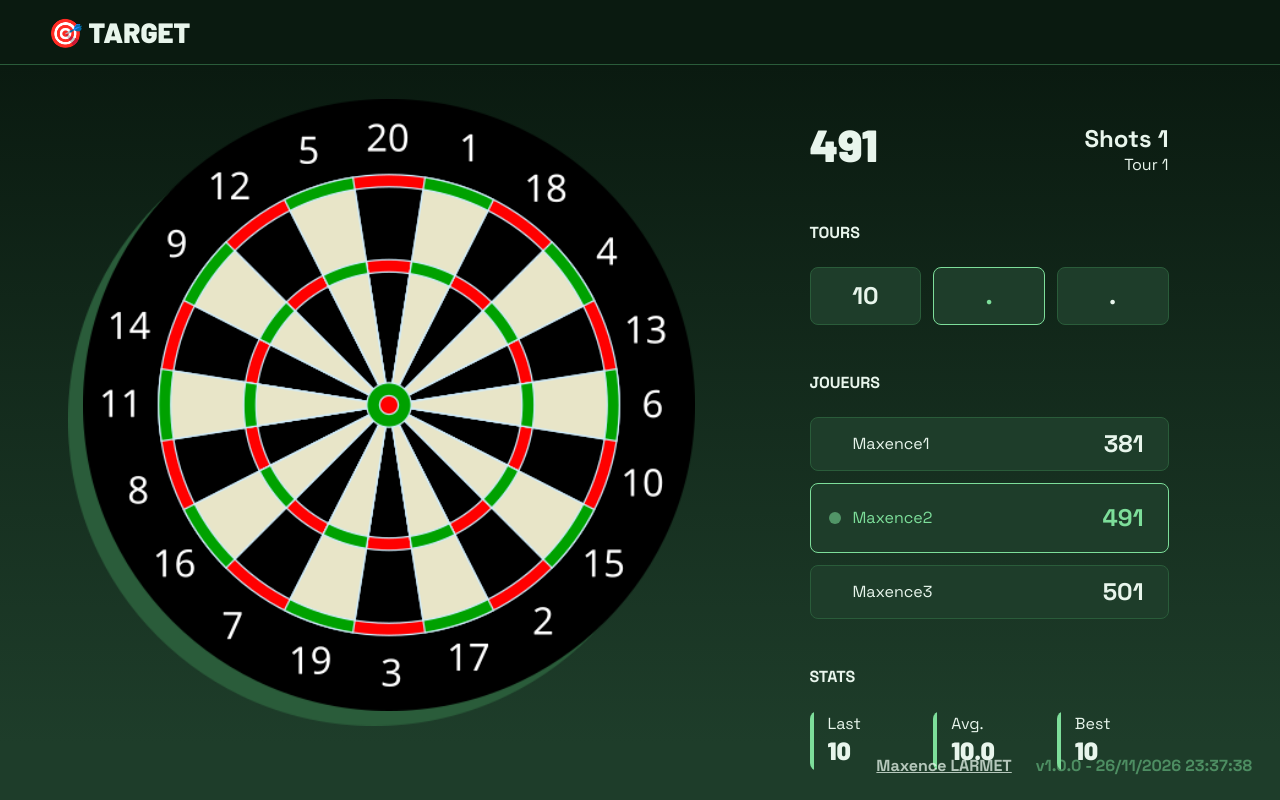
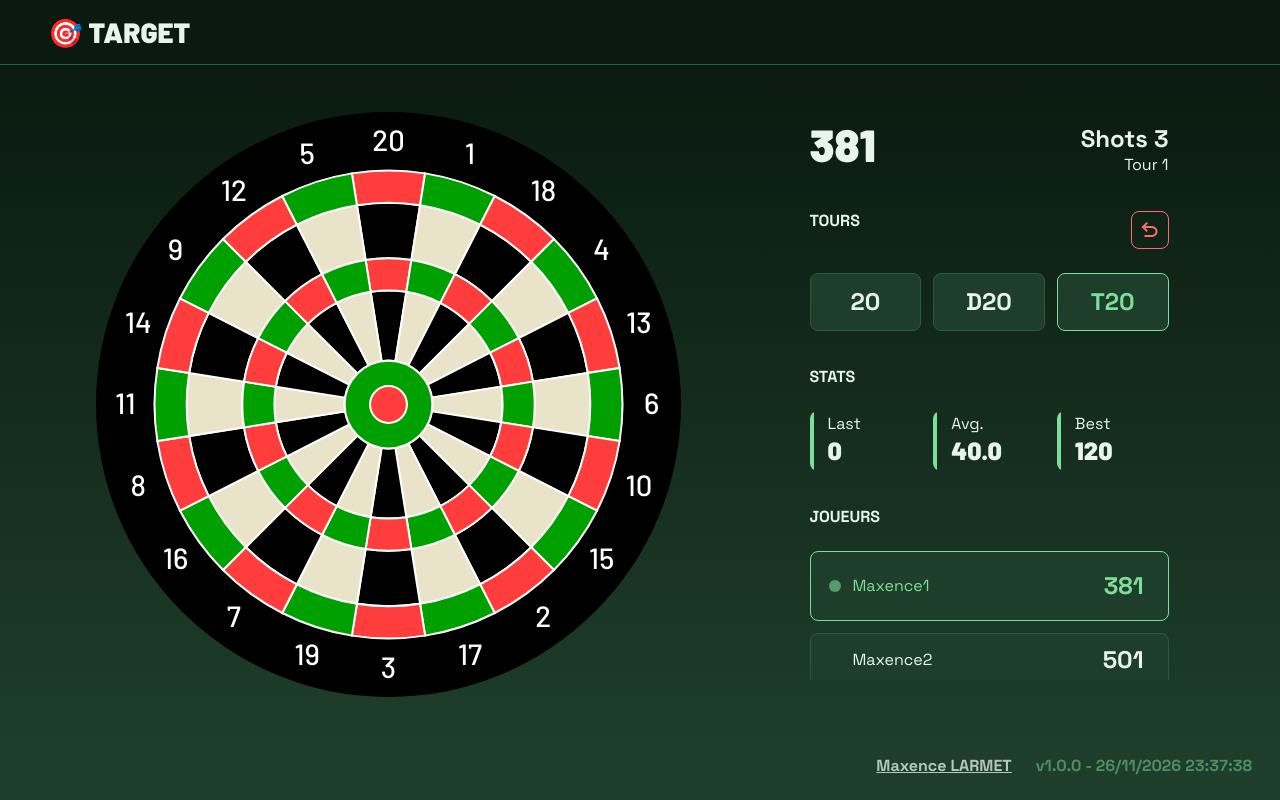
Before and after one commit to mlarmet/target, a React (Vite) app: page /target/game in a window 1280 px wide. Built offline with nearby package versions, Linux system fonts and the light colour scheme.

Commit message:
Link darkboard comp with game store

```diff
--- a/src/App.scss
+++ b/src/App.scss
@@ -1,5 +1,7 @@
 main {
 	position: relative;
+
+	overflow: hidden;
 
 	display: flex;
 	align-items: center;
--- a/src/App.tsx
+++ b/src/App.tsx
@@ -1,5 +1,5 @@
 import { lazy, Suspense, useEffect } from "react";
-import { Route, BrowserRouter as Router, Routes } from "react-router-dom";
+import { Navigate, Route, BrowserRouter as Router, Routes } from "react-router-dom";
 
 import Loading from "@/views/Loading/Loading";
 
@@ -21,6 +21,8 @@ const App = () => {
 					<Route path="/" element={<Home />} />
 					<Route path="/setup" element={<Setup />} />
 					<Route path="/game" element={<Game />} />
+					{/* Fallback => go to home */}
+					<Route path="*" element={<Navigate replace to="/" />} />
 				</Routes>
 			</Suspense>
 		</Router>
--- a/src/components/DartBoard/DartBoard.scss
+++ b/src/components/DartBoard/DartBoardComp.scss
@@ -1,5 +1,6 @@
 #board-container {
-	width: 50%;
+	width: 100%;
+	height: 100%;
 
 	display: flex;
 	align-items: center;
--- a/src/components/DartBoard/DartBoard.tsx
+++ b/src/components/DartBoard/DartBoardComp.tsx
@@ -1,17 +1,30 @@
-import { useEffect, useRef } from "react";
+import { useEffect, useRef, useState } from "react";
 
 import DartBoard from "@/game/DartBoard";
 
-import "./DartBoard.scss";
+import { useGameStore } from "@/store/game.store";
+import "./DartBoardComp.scss";
 
-export default function DartBoardComponent() {
+export default function DartBoardComp() {
 	const canvasRef = useRef<HTMLCanvasElement>(null);
+	const [dashBoard, setDashBoard] = useState<DartBoard | null>(null);
+
+	const currentPlayer = useGameStore((state) => state.currentPlayer);
+
+	useEffect(() => {
+		if (!canvasRef.current || !dashBoard) return;
+
+		// Reset selected segment on player change and redraw
+		dashBoard.redraw();
+	}, [currentPlayer]);
 
 	useEffect(() => {
 		if (!canvasRef.current) return;
 
 		const dashBoard = new DartBoard();
 		dashBoard.init(canvasRef.current);
+
+		setDashBoard(dashBoard);
 
 		window.addEventListener("resize", dashBoard.resize);
 		window.addEventListener("scroll", dashBoard.resize);
--- a/src/game/DartBoard.ts
+++ b/src/game/DartBoard.ts
@@ -1,3 +1,5 @@
+import { GameEngine } from "./GameEngine";
+
 const SEGMENTS = [20, 1, 18, 4, 13, 6, 10, 15, 2, 17, 3, 19, 7, 16, 8, 11, 14, 9, 12, 5];
 
 const RING_SIZE = 0.11;
@@ -35,7 +37,7 @@ export default class DartBoard {
 
 	constructor() {
 		this.size = 1;
-		this.selectedSegment = { value: 20, multiplier: 1 /*x: 180, y: 210*/ };
+		this.selectedSegment = { value: -1, multiplier: 1 };
 
 		this.colors = {
 			selected: "",
@@ -93,6 +95,8 @@ export default class DartBoard {
 
 		this.selectedSegment = res; //{ value: res.value, multiplier: res.multiplier, x: nx, y: ny };
 
+		GameEngine.shot(res);
+
 		this.draw();
 	};
 
@@ -107,17 +111,14 @@ export default class DartBoard {
 		if (angle < 0) angle += Math.PI * 2;
 
 		const segmentIndex = Math.floor(angle / angleStep) % SEGMENTS.length;
-		let value = SEGMENTS[segmentIndex];
+		const value = SEGMENTS[segmentIndex];
 		let multiplier: 1 | 1.5 | 2 | 3 = 1;
 
-		if (r >= rTripleOuter && r <= rDoubleInner) multiplier = 1.5;
-		else if (r <= rBullInner) {
-			value = 25;
-			multiplier = 2;
-		} else if (r <= rBullOuter) {
-			value = 25;
-			multiplier = 1;
-		} else if (r >= rTripleInner && r <= rTripleOuter) multiplier = 3;
+		if (r >= rDoubleOuter) return { value: 0, multiplier: 1 };
+		else if (r >= rTripleOuter && r <= rDoubleInner) multiplier = 1.5;
+		else if (r <= rBullInner) return { value: 25, multiplier: 2 };
+		else if (r <= rBullOuter) return { value: 25, multiplier: 1 };
+		else if (r >= rTripleInner && r <= rTripleOuter) multiplier = 3;
 		else if (r >= rDoubleInner && r <= rDoubleOuter) multiplier = 2;
 
 		return { value, multiplier };
@@ -212,6 +213,11 @@ export default class DartBoard {
 		};
 	}
 
+	redraw() {
+		this.selectedSegment = { value: -1, multiplier: 1 };
+		this.draw();
+	}
+
 	draw() {
 		if (!this.canvas || !this.ctx) return;
 
--- a/src/game/GameEngine.ts
+++ b/src/game/GameEngine.ts
@@ -30,7 +30,9 @@ export class GameEngine {
 			const playerScore = [...(p.score[gameState.turn - 1] || [])];
 			playerScore.push(segment);
 
-			if (playerScore.length === 3) GameEngine.nextPlayer();
+			if (playerScore.length === 3) {
+				setTimeout(() => GameEngine.nextPlayer(), 1500);
+			}
 
 			return {
 				...p,
@@ -43,4 +45,52 @@ export class GameEngine {
 
 		gameState.setPlayers(updatedPlayers);
 	}
+
+	private static removeCurrentPlayerLastShot() {
+		const gameState = useGameStore.getState();
+
+		const updatedPlayers = gameState.players.map((p) => {
+			if (p.name !== gameState.currentPlayer) return p;
+
+			const playerScore = [...(p.score[gameState.turn - 1] || [])];
+
+			return {
+				...p,
+				score: {
+					...p.score,
+					[gameState.turn - 1]: playerScore.slice(0, playerScore.length - 1),
+				},
+			};
+		});
+
+		gameState.setPlayers(updatedPlayers);
+	}
+
+	static undoShot() {
+		const gameState = useGameStore.getState();
+
+		const player = gameState.players.find((p) => p.name === gameState.currentPlayer);
+		if (!player) return;
+
+		const currentPlayerShots = player.score[gameState.turn - 1] || [];
+
+		if (currentPlayerShots.length === 0) {
+			let currentPlayerIndex = gameState.players.findIndex((p) => p.name === gameState.currentPlayer);
+
+			if (currentPlayerIndex === -1) return;
+
+			if (currentPlayerIndex === 0) {
+				// First player to play, no shot
+				if (gameState.turn === 1) return;
+
+				gameState.setTurn(gameState.turn - 1);
+				currentPlayerIndex = gameState.players.length;
+			}
+
+			const previousPlayer = gameState.players[currentPlayerIndex - 1].name;
+			gameState.setCurrentPlayer(previousPlayer);
+		}
+
+		this.removeCurrentPlayerLastShot();
+	}
 }
--- a/src/index.scss
+++ b/src/index.scss
@@ -1,3 +1,6 @@
+// Utilities
+@use "./utils/variables";
+
 :root {
 	/* CTA  */
 	--color-cta-default: #7DDE9AFF;
@@ -58,12 +61,8 @@ body {
 #root {
 	flex: 1;
 
-
-	$ipad-width : 1366px;
-	$ipad-height: 1024px;
-
-	max-width: $ipad-width;
-	max-height: $ipad-height;
+	max-width: variables.$ipad-width;
+	max-height: variables.$ipad-height;
 
 	display: flex;
 	flex-direction: column;
@@ -71,7 +70,7 @@ body {
 	justify-content: center;
 	align-items: center;
 
-	@media screen and (min-width: calc($ipad-width + 1px)) {
+	@media screen and (min-width: calc(variables.$ipad-width + 1px)) {
 		border-radius: 32px;
 		overflow: hidden;
 		border: 1px solid var(--color-others-border);
@@ -173,6 +172,15 @@ button.btn {
 		&:not(:hover) {
 			border-color: var(--color-cta-default);
 			color: var(--color-cta-default);
+		}
+	}
+
+	&.tertiary {
+		background-color: transparent;
+		border: 1px solid transparent;
+
+		&:not(:hover) {
+			color: var(--color-text-primary);
 		}
 	}
 
--- a/src/utils/score.ts
+++ b/src/utils/score.ts
@@ -3,6 +3,7 @@ import { useGameStore } from "@/store/game.store";
 const getCurrentPlayer = () => {
 	return useGameStore.getState().players.find((p) => p.name === useGameStore.getState().currentPlayer);
 };
+
 export const getPlayerScore = (name: string) => {
 	const gameState = useGameStore.getState();
 
@@ -18,7 +19,7 @@ export const getPlayerScore = (name: string) => {
 		if (!shots) continue;
 
 		for (const shot of shots) {
-			score += shot.value * shot.multiplier;
+			score += shot.value * Math.floor(shot.multiplier); // Prevent 1.5 mult
 		}
 	}
 	return score;
@@ -28,46 +29,47 @@ export const getPlayerRemainingScore = (name: string) => {
 	return parseInt(useGameStore.getState().mode) - getPlayerScore(name);
 };
 
-export const getLastShot = () => {
+export const getCurrentPlayerLastShot = () => {
 	const player = getCurrentPlayer();
-	const key = useGameStore.getState().turn - 1;
+	if (!player) return 0;
 
-	if (!player || !player.score[key] || player.score[key].length === 0) return 0;
+	const key = useGameStore.getState().turn - 2;
 
-	const lastShot = player.score[key][player.score[key].length - 1];
-	return lastShot.value * lastShot.multiplier;
+	if (!player.score[key]) return 0;
+
+	return player.score[key].reduce((acc, shot) => acc + shot.value * Math.floor(shot.multiplier), 0);
 };
 
-export const getAverageShot = () => {
+export const getCurrentPlayerAverageShot = () => {
 	const player = getCurrentPlayer();
-
 	if (!player) return 0;
 
 	const total = getPlayerScore(player.name);
-
 	if (total <= 0) return 0;
 
-	const shots = getPlayerShotsCount();
-
+	const shots = getCurrentPlayerShotsCount();
 	if (shots <= 0) return 0;
 
 	return (total / shots).toFixed(1);
 };
 
-export const getBestShot = () => {
+export const getCurrentPlayerBestShot = () => {
 	const player = getCurrentPlayer();
 
 	if (!player) return 0;
 
-	let maxScore = 0;
+	const allScore = [];
 	for (let i = 0; i < Object.keys(player.score).length; i++) {
-		maxScore = Math.max(maxScore, ...player.score[i].map((s) => s.value * s.multiplier));
+		const shots = player.score[i].map((s) => s.value * Math.floor(s.multiplier));
+		allScore.push(shots.reduce((acc, shot) => acc + shot, 0));
 	}
 
-	return maxScore;
+	if (!allScore.length) return 0;
+
+	return Math.max(...allScore);
 };
 
-export const getPlayerShotsCount = () => {
+export const getCurrentPlayerShotsCount = () => {
 	const player = getCurrentPlayer();
 
 	if (!player) return 0;
@@ -80,7 +82,7 @@ export const getPlayerShotsCount = () => {
 	return totalShot;
 };
 
-export const getPlayerCurrentScore = () => {
+export const getCurrentPlayerShots = () => {
 	const player = getCurrentPlayer();
 
 	if (!player)
@@ -106,3 +108,48 @@ export const getPlayerCurrentScore = () => {
 		2: shots[2] || null,
 	};
 };
+
+export const getPlayerShots = (name: string) => {
+	const player = useGameStore.getState().players.find((p) => p.name === name);
+
+	if (!player)
+		return {
+			0: null,
+			1: null,
+			2: null,
+		};
+
+	const key = useGameStore.getState().turn - 1;
+	const shots = player.score[key];
+
+	if (!shots)
+		return {
+			0: null,
+			1: null,
+			2: null,
+		};
+
+	return {
+		0: shots[0] || null,
+		1: shots[1] || null,
+		2: shots[2] || null,
+	};
+};
+
+export const getShotText = (count: number) => {
+	const shots: Record<number, Segment | null> = getCurrentPlayerShots();
+	const shot = shots[count];
+
+	// No shot
+	if (!shot) return ".";
+	// Miss
+	if (shot.value === 0) return "-";
+	// Bull
+	if (shot.value === 25) return shot.value * Math.floor(shot.multiplier);
+	// Triple
+	if (shot.multiplier === 3) return `T${shot.value}`;
+	// Double
+	if (shot.multiplier === 2) return `D${shot.value}`;
+
+	return `${shot.value}`;
+};
--- /dev/null
+++ b/src/utils/variables.scss
@@ -0,0 +1,2 @@
+$ipad-width : 1366px;
+$ipad-height: 1024px;
--- a/src/views/Game/Game.scss
+++ b/src/views/Game/Game.scss
@@ -13,7 +13,7 @@ main#game {
 		display: flex;
 		flex-direction: column;
 		justify-content: flex-start;
-		gap: 48px;
+		gap: 36px;
 
 		height: 100%;
 
@@ -34,10 +34,25 @@ main#game {
 			}
 		}
 
+		#turns-title {
+			align-items: flex-start;
+			justify-content: space-between;
+		}
+
 		#turns {
 			.turn-value {
 				flex: 1;
 			}
+		}
+
+		#players,
+		#players-list {
+			min-height: 0;
+			height: 100%;
+		}
+
+		#players-list {
+			overflow: auto;
 		}
 	}
 
--- a/src/views/Game/Game.tsx
+++ b/src/views/Game/Game.tsx
@@ -3,14 +3,23 @@ import { useNavigate } from "react-router-dom";
 
 import { useGameStore } from "@/store/game.store";
 
+import DartBoardComp from "@/components/DartBoard/DartBoardComp";
 import Footer from "@/components/Footer/Footer";
 import Header from "@/components/Header/Header";
 import PlayerCard from "@/components/PlayerCard/PlayerCard";
 
 import { GameEngine } from "@/game/GameEngine";
-import { getAverageShot, getBestShot, getLastShot, getPlayerCurrentScore, getPlayerRemainingScore, getPlayerShotsCount } from "@/utils/score";
+import {
+	getCurrentPlayerAverageShot,
+	getCurrentPlayerBestShot,
+	getCurrentPlayerLastShot,
+	getCurrentPlayerShots,
+	getCurrentPlayerShotsCount,
+	getPlayerRemainingScore,
+	getShotText,
+} from "@/utils/score";
 
-import dartboard from "@/assets/images/dartboard.svg";
+// import dartboard from "@/assets/images/dartboard.svg";
 
 import "./Game.scss";
 
@@ -19,27 +28,10 @@ export default function Game() {
 
 	const { players, turn, currentPlayer } = useGameStore((state) => state);
 
-	const [gameEngine, setGameEngine] = useState<GameEngine | null>(null);
-
-	const getShot = (count: number) => {
-		const shots: Record<number, Segment | null> = getPlayerCurrentScore();
-		const shot = shots[count];
-
-		if (!shot) return ".";
-
-		if (shot.value === 0) return "-";
-		// Bull
-		if (shot.value === 25) return shot.value * shot.multiplier;
-		// Triple
-		if (shot.multiplier === 3) return `T${shot.value}`;
-		// Double
-		if (shot.multiplier === 2) return `D${shot.value}`;
-
-		return `${shot.value}`;
-	};
+	const [started, setStarted] = useState(false);
 
 	const getShotIndex = () => {
-		const shots: Record<number, Segment | null> = getPlayerCurrentScore();
+		const shots: Record<number, Segment | null> = getCurrentPlayerShots();
 
 		if (!shots[0]) return 0;
 		if (!shots[1]) return 1;
@@ -53,26 +45,21 @@ export default function Game() {
 			return;
 		}
 
-		if (!gameEngine) setGameEngine(new GameEngine());
-		GameEngine.init();
-
-		setTimeout(() => GameEngine.nextPlayer(), 1000);
-		setTimeout(() => {
-			GameEngine.shot({ value: 10, multiplier: 1 });
-		}, 5000);
-		setTimeout(() => {
-			GameEngine.shot({ value: 20, multiplier: 1 });
-		}, 10000);
+		if (!started) {
+			GameEngine.init();
+			setStarted(true);
+		}
 	}, []);
 
-	if (!gameEngine) return null;
+	if (!started) return null;
 
 	return (
 		<>
 			<Header reverse />
 			<main id="game">
 				<div id="right">
-					<img id="decoration" src={dartboard} alt="decoration" />
+					<DartBoardComp />
+					{/* <img id="decoration" src={dartboard} alt="decoration" />*/}
 				</div>
 
 				<div id="left">
@@ -80,46 +67,52 @@ export default function Game() {
 						<h1 className="title main">{getPlayerRemainingScore(currentPlayer)}</h1>
 
 						<div id="counter" className="form-col">
-							<h2 className="title secondary">Shots {getPlayerShotsCount()}</h2>
+							<h2 className="title secondary">Shots {getCurrentPlayerShotsCount()}</h2>
 							<p>Tour {turn}</p>
 						</div>
 					</div>
 
 					<div className="form-container">
-						<h3 className="form-title">Tours</h3>
+						<div id="turns-title" className="form-row">
+							<h3 className="form-title">Tours</h3>
+
+							<button type="button" className="btn danger icon" onClick={() => GameEngine.undoShot()}>
+								<span className="material-symbols-outlined">undo</span>
+							</button>
+						</div>
 
 						<div id="turns" className="form-row">
-							<div className={`title secondary turn-value${getShotIndex() === 0 ? " current" : ""}`}>{getShot(0)}</div>
-							<div className={`title secondary turn-value${getShotIndex() === 1 ? " current" : ""}`}>{getShot(1)}</div>
-							<div className={`title secondary turn-value${getShotIndex() === 2 ? " current" : ""}`}>{getShot(2)}</div>
+							<div className={`title secondary turn-value${getShotIndex() === 0 ? " current" : ""}`}>{getShotText(0)}</div>
+							<div className={`title secondary turn-value${getShotIndex() === 1 ? " current" : ""}`}>{getShotText(1)}</div>
+							<div className={`title secondary turn-value${getShotIndex() === 2 ? " current" : ""}`}>{getShotText(2)}</div>
 						</div>
 					</div>
 
-					<div className="form-container">
-						<h3 className="form-title">Joueurs</h3>
-						<div id="players" className="form-col">
-							{players.map((player, i) => (
-								<PlayerCard player={player} key={i} current={currentPlayer === player.name} />
-							))}
-						</div>
-					</div>
-
-					<div className="form-container">
+					<div id="stats" className="form-container">
 						<h3 className="form-title">Stats</h3>
 
 						<div className="form-row">
 							<div className="stat">
 								<p className="name">Last</p>
-								<h3 className="title main value">{getLastShot()}</h3>
+								<h3 className="title main value">{getCurrentPlayerLastShot()}</h3>
 							</div>
 							<div className="stat">
 								<p className="name">Avg.</p>
-								<h3 className="title main value">{getAverageShot()}</h3>
+								<h3 className="title main value">{getCurrentPlayerAverageShot()}</h3>
 							</div>
 							<div className="stat">
 								<p className="name">Best</p>
-								<h3 className="title main value">{getBestShot()}</h3>
+								<h3 className="title main value">{getCurrentPlayerBestShot()}</h3>
 							</div>
+						</div>
+					</div>
+
+					<div id="players" className="form-container">
+						<h3 className="form-title">Joueurs</h3>
+						<div id="players-list" className="form-col">
+							{players.map((player, i) => (
+								<PlayerCard player={player} key={i} current={currentPlayer === player.name} />
+							))}
 						</div>
 					</div>
 				</div>
--- a/src/views/Setup/Setup.tsx
+++ b/src/views/Setup/Setup.tsx
@@ -166,7 +166,7 @@ export default function Setup() {
 													onClick={() => removePlayer(i)}
 													aria-label={`Supprimer joueur ${i + 1}`}
 												>
-													✕
+													<span className="material-symbols-outlined">close</span>
 												</button>
 											)}
 										</div>
@@ -177,7 +177,7 @@ export default function Setup() {
 								))}
 								{players.length < MAX_PLAYERS && (
 									<button type="button" className="btn secondary" onClick={addPlayer}>
-										＋ Ajouter un joueur
+										<span className="material-symbols-outlined">add</span> Ajouter un joueur
 									</button>
 								)}
 							</div>
```
